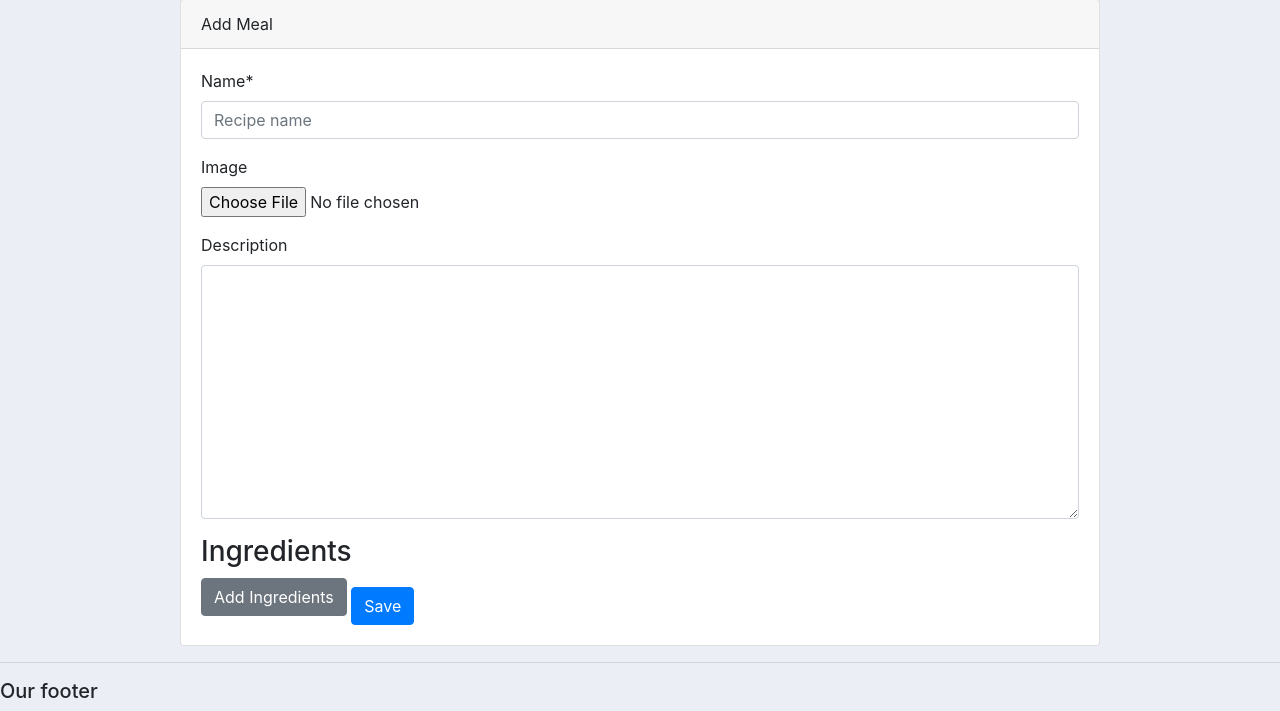
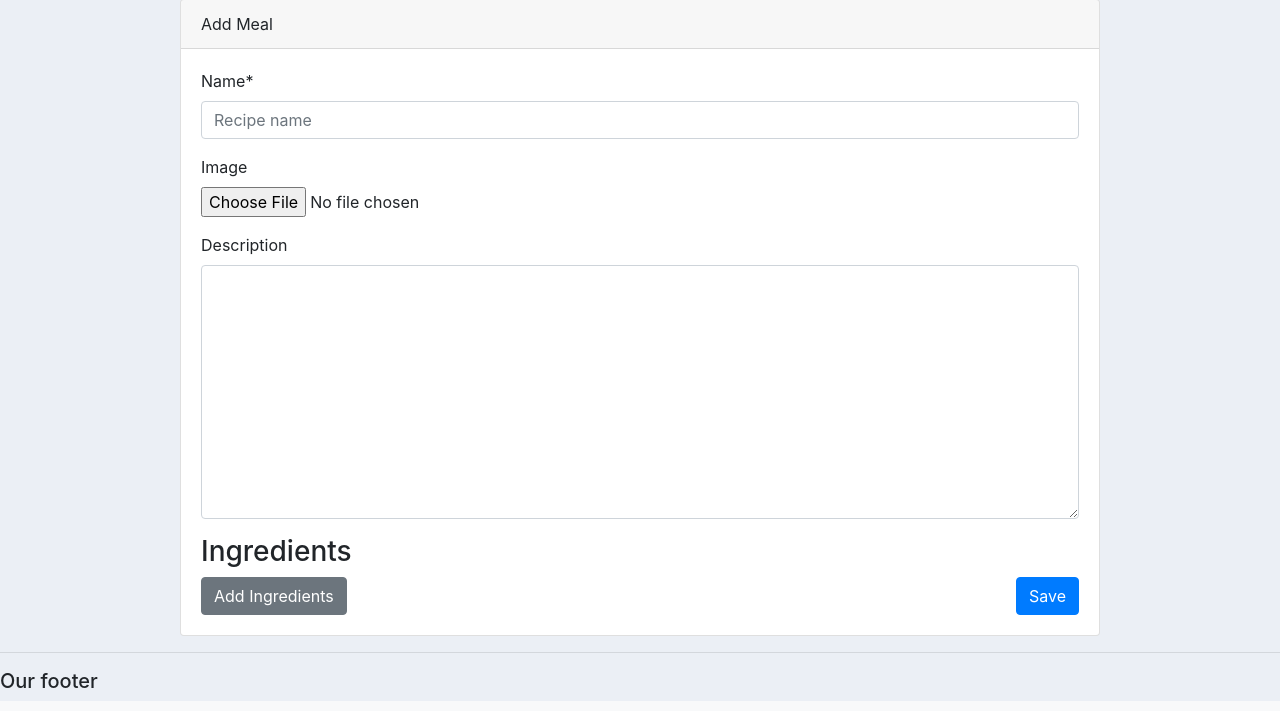
Before and after one commit to jbytow/GLTracker, a Django app: page /food/meals/add/ in a window 1280 px wide. Shown: the part 105-816 px from the top of the page. Run offline with Django 4.2, Linux system fonts and the light colour scheme; the visitor is signed in with stand-in values (Sample User, id 1); data that the repository does not hold is empty; some libraries are stand-ins or nearby versions.

Commit message:
0.947 add_update_meal.html WIP

```diff
--- a/gltracker/food/templates/add_update_meal.html
+++ b/gltracker/food/templates/add_update_meal.html
@@ -51,10 +51,13 @@
                             <div id="empty-form" class="hidden">
                                 {% for sub_field in formset.empty_form %}
                                     {{ sub_field|as_crispy_field }}
-                                {% endfor %}</div>
-                            <button id="add-more" type="button" class="btn btn-secondary mb-2">Add Ingredients</button>
+                                {% endfor %}
+                            </div>
+                            <div class="d-flex justify-content-between align-items-center">
+                                <button id="add-more" type="button" class="btn btn-secondary">Add Ingredients</button>
+                                <button type="submit" class="btn btn-primary">Save</button>
+                            </div>
                         {% endif %}
-                        <button style="margin-top:10px;" type="submit" class="btn btn-primary">Save</button>
                     </form>
                 </div>
             </div>
```
